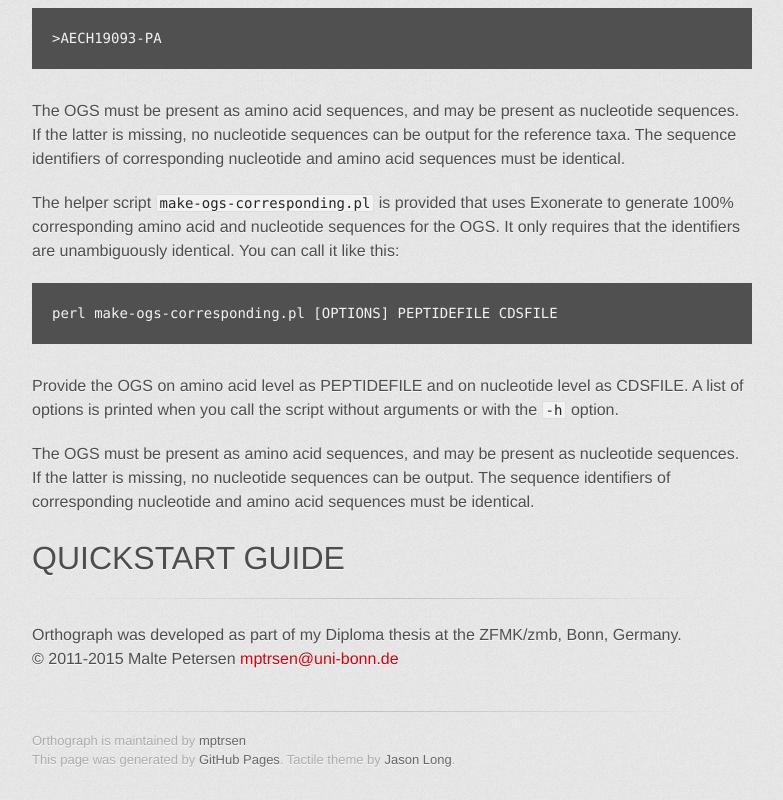
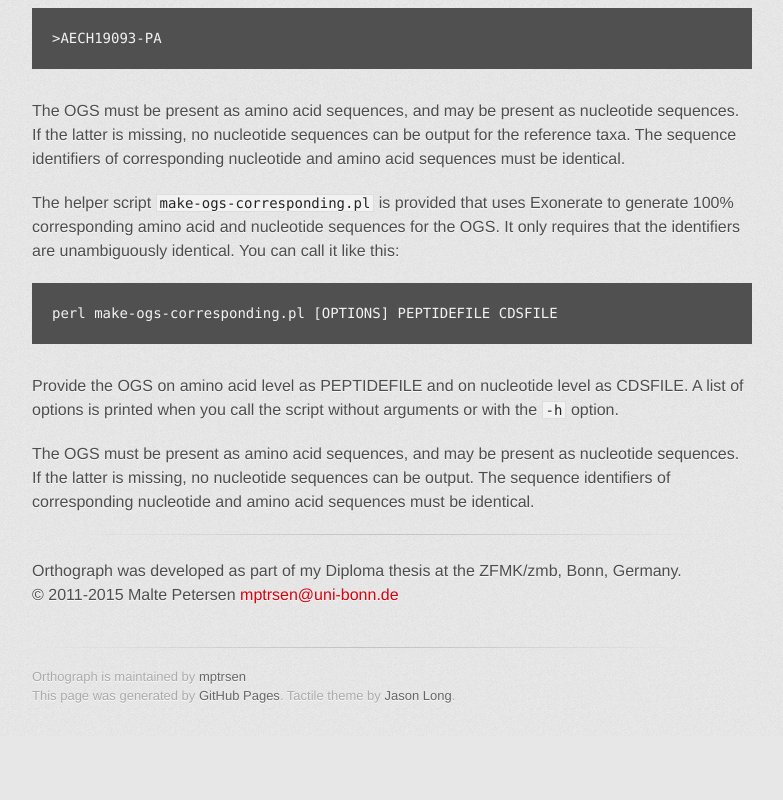
Before and after one commit to mptrsen/Orthograph, a plain HTML site: page index.html in a window 1280 px wide. Shown: the part 2134-2934 px from the top of the page, without its empty margins (248-1031 px from the left). After the commit the page ends 2870 px from the top, so only its background shows below. Drawn offline with Linux system fonts and the light colour scheme; a web font is replaced by a local one.

Commit message:
Removed orphan section at the end

```diff
--- a/index.html
+++ b/index.html
@@ -180,8 +180,6 @@ nucleotide sequences. If the latter is missing, no nucleotide sequences can be
 output. The sequence identifiers of corresponding nucleotide and amino acid
 sequences must be identical.</p>
 
-<h1>
-<a name="data-requirements" class="anchor" href="#data-requirements"><span class="octicon octicon-link"></span></a>QUICKSTART GUIDE</h1>
 
 <hr>
 
```
